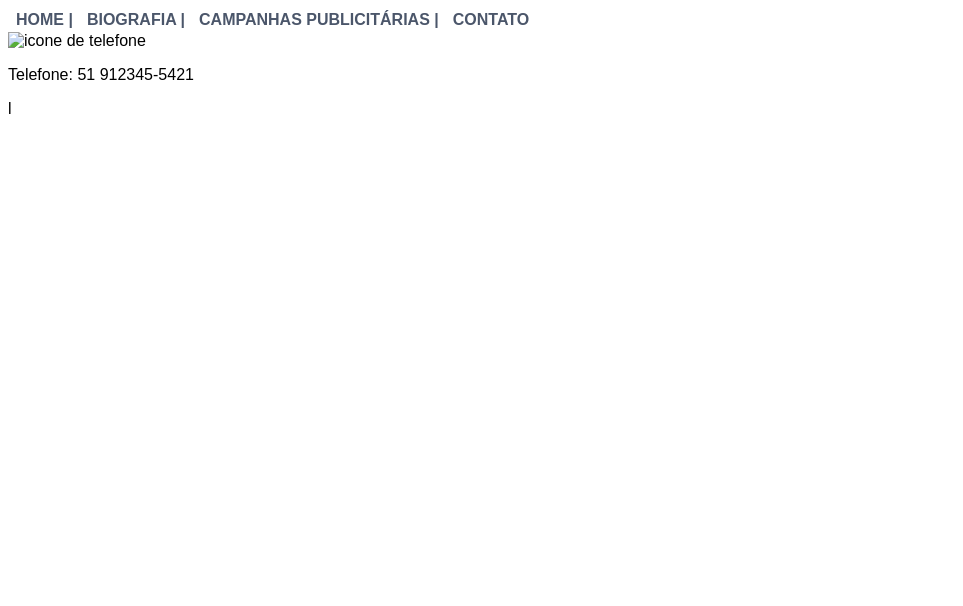
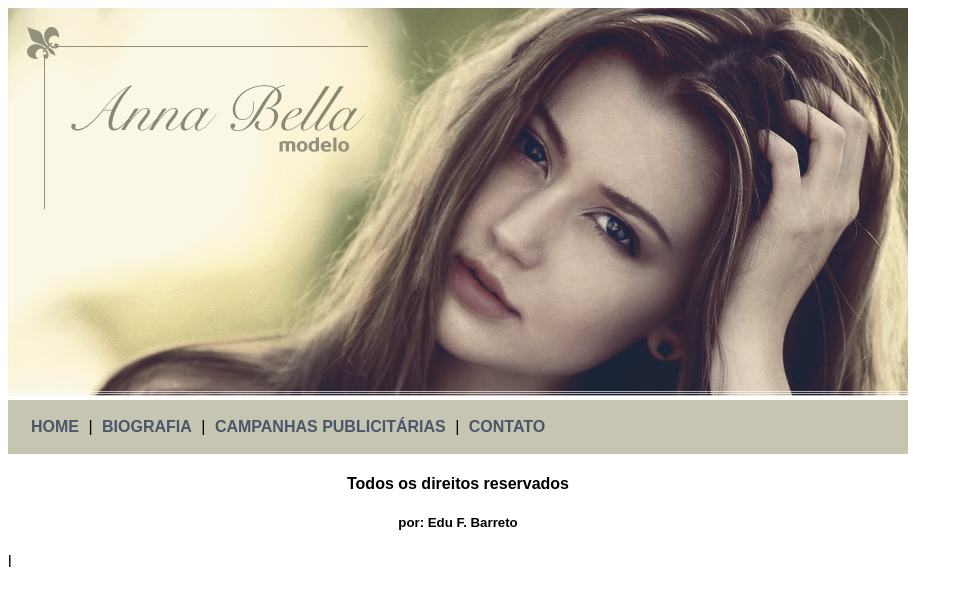
Before and after one commit to Eduardofbarreto/cursoweb_jamilton, a plain HTML site: page contato.html in a window 1280 px wide. Shown: the whole page, without its empty margins (0-963 px from the left). Drawn offline with Linux system fonts and the light colour scheme.

Commit message:
annabella outras páginas

```diff
--- a/contato.html
+++ b/contato.html
@@ -4,26 +4,28 @@
     <meta charset="UTF-8">
     <meta name="viewport" content="width=device-width, initial-scale=1.0">
     <link rel="stylesheet" href="style.css">
-    <title>Contato</title>
+    <title>Anna Bella OFICIAL - CONTATO</title>
 </head>
-<body class="contato">
+<body>
 
-<div class="cabecalho">
-    <table>
-        <tr>
-            <th><a href="index.html">HOME |</a></th>
-            <th><a href="bio.html">BIOGRAFIA |</a></th>
-            <th><a href="camp.html">CAMPANHAS PUBLICITÁRIAS |</a></th>
-            <th><a href="contato.html">CONTATO</a></th>
-        </tr>
-    </table>
-</div>
+    <div id="principal">
+        <img src="annabella/capa.png" alt="capa anna bella">
 
-<nav>
+        <div id="menu">
+            <a href="index.html">HOME</a> |
+            <a href="bio.html">BIOGRAFIA</a> |
+            <a href="camp.html">CAMPANHAS PUBLICITÁRIAS</a> |
+            <a href="contato.html">CONTATO</a>
+        </div>
 
-    <img src="imagens/0f0deb0930df99c4cbc12e364c7b33a2-icone-de-telefone-azul.webp" alt="icone de telefone" width="30px" height="30px">
-    <p>Telefone: 51 912345-5421</p>
-</nav>
+
+
+        <div id="rodape">
+            <h4>Todos os direitos reservados</h4>
+            <h5>por: Edu F. Barreto</h5>
+        </div>
+
+    </div>
 
 </body>
 </html>l
--- a/style.css
+++ b/style.css
@@ -24,6 +24,11 @@ a{
     padding: 5px;
 }
 
-.centralizar{
+#rodape{
     text-align: center;
 }
+
+h1{
+    color: #828271;
+    font-size: 1.2em;
+}
```
Also changed, not shown: bio.html (+20 -12 lines), camp.html (+19 -11 lines), index.html (+5 -4 lines).
